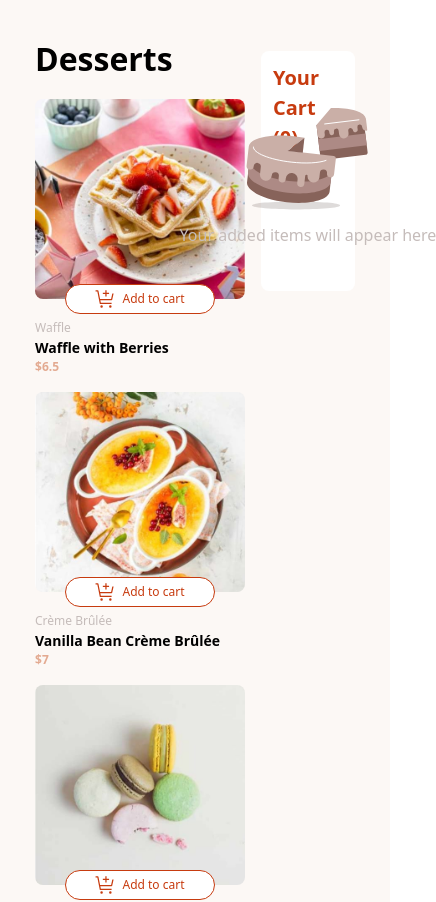
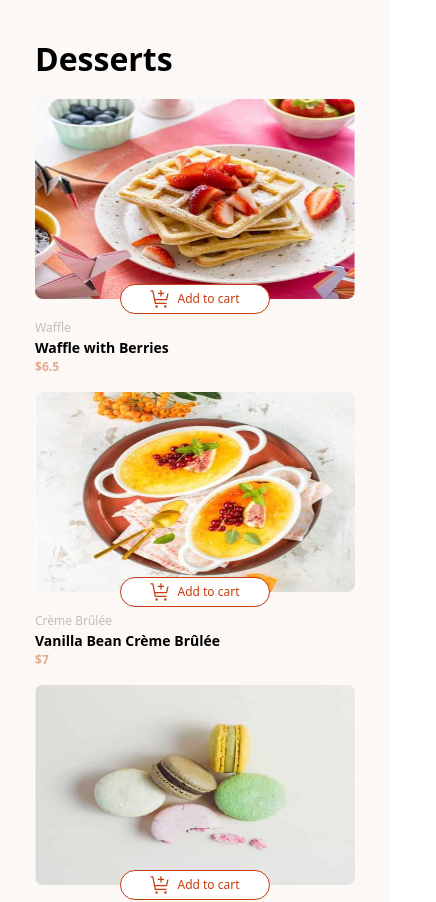
Before and after one commit to olaknowsbest/desserts, a React (Vite) app in the folder desserts/: page / in a window 390 px wide. Shown: the top 902 px of the page, 436 px wide, since content can reach past the window. Built offline with nearby package versions, Linux system fonts and the light colour scheme.

Commit message:
responsiveness

```diff
--- a/desserts/src/App.css
+++ b/desserts/src/App.css
@@ -156,6 +156,19 @@ div.card-content > p:nth-of-type(3){
   font-weight: 600;
   color: #E3AA91;
 }
+
+@media screen and (max-width:768px) {
+  div.flex-container{
+    flex-direction: column;
+  }
+
+  div.cart {
+    align-self: stretch;
+    background-color: white;
+    transform: translateY(0%);
+}
+}
+
 /* Mobile */
 /* @media only screen and (max-width: 480px) {
   div.cart{
--- a/desserts/src/components/Card.jsx
+++ b/desserts/src/components/Card.jsx
@@ -40,7 +40,11 @@ export default function Card(props) {
   }
 
   useEffect(()=>{
-    if(props.cartItems.length == 0){
+    const foodIndex = props.cartItems.findIndex((item)=>{
+      return item.name === props.name
+    })
+
+    if(foodIndex < 0){
       setCount(0)
       setIsActive(false)
     }
--- a/desserts/src/components/Modal.jsx
+++ b/desserts/src/components/Modal.jsx
@@ -34,7 +34,7 @@ export default function Modal({cartItems,setIsModalVisible, total, dispatch}) {
             onClick={()=>setIsModalVisible(false)}
             className='h-full w-full absolute top-0 left-0 z-10 bg-black opacity-10'>
         </div>
-        <div className='bg-white absolute rounded-lg p-6 z-20 w-[27.5%] top-[50%] left-[50%] -translate-y-[50%] -translate-x-[50%]'>
+        <div className='bg-white absolute rounded-lg p-6 z-20  w-[90%] sm:w-[50%] xl:w-[27.5%] top-[50%] left-[50%] -translate-y-[50%] -translate-x-[50%]'>
             <svg width="32" height="32" viewBox="0 0 48 48" fill="none" xmlns="http://www.w3.org/2000/svg">
                 <path d="M21 32.121L13.5 24.6195L15.6195 22.5L21 27.879L32.3775 16.5L34.5 18.6225L21 32.121Z" fill="#1EA575" />
                 <path
```
